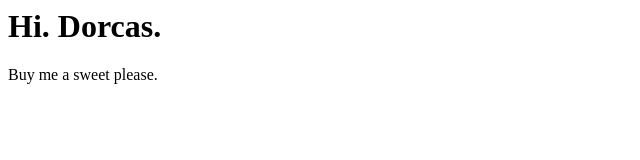
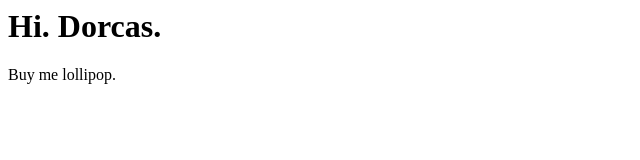
Before and after one commit to peterirungu/peterirungu.github.io, a plain HTML site: page index.html in a window 1280 px wide. Shown: the full height of the page, 0-640 px from the left. Drawn offline with Linux system fonts and the light colour scheme.

Commit message:
Update index.html

```diff
--- a/index.html
+++ b/index.html
@@ -4,6 +4,6 @@
 </head>
 <body>
 <h1> Hi. Dorcas.</h1>
-<p> Buy me a sweet please.</p>
+<p> Buy me lollipop.</p>
 </body>
 </html>
```
